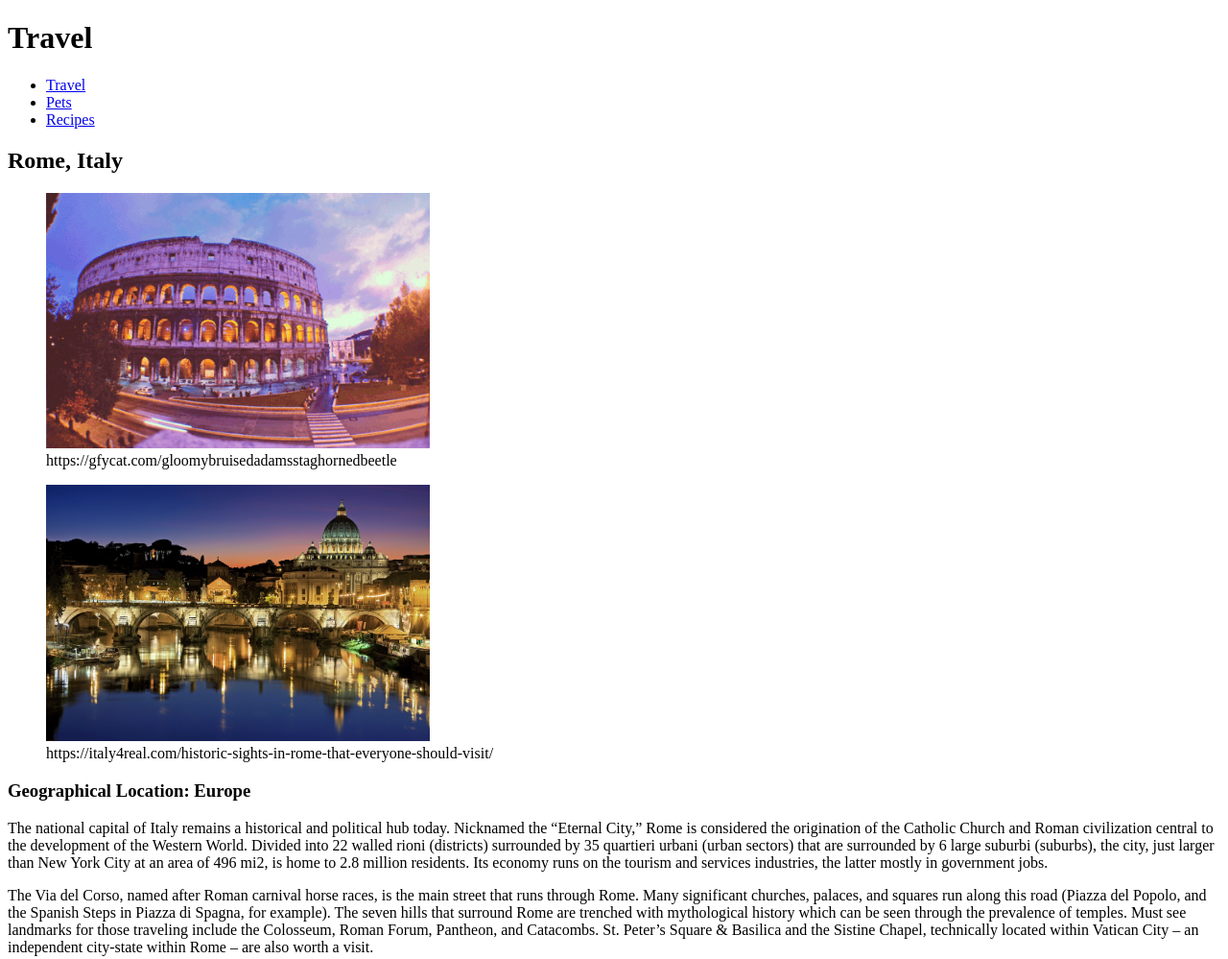
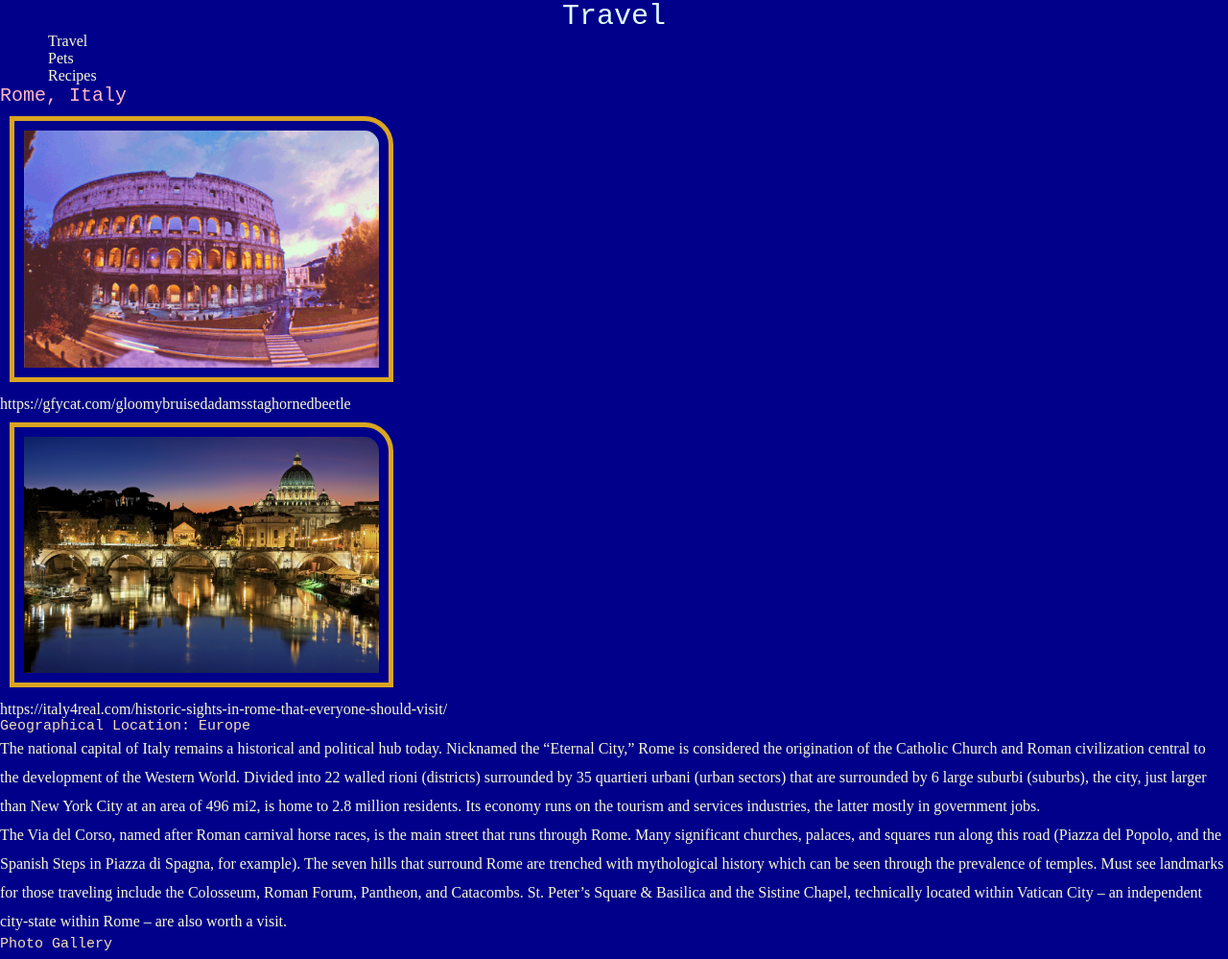
Before and after one commit to irisding512/common_project, a plain HTML site: page index.html in a window 1280 px wide. Shown: the top 999 px of the page at 96% size. Drawn offline with Linux system fonts and the light colour scheme.

Commit message:
Add files via upload

```diff
--- /dev/null
+++ b/css/reset.css
@@ -0,0 +1,100 @@
+/***
+    The new CSS reset - version 1.9 (last updated 19.6.2023)
+    GitHub page: https://github.com/elad2412/the-new-css-reset
+***/
+
+/*
+    Remove all the styles of the "User-Agent-Stylesheet", except for the 'display' property
+    - The "symbol *" part is to solve Firefox SVG sprite bug
+    - The "html" element is excluded, otherwise a bug in Chrome breaks the CSS hyphens property (https://github.com/elad2412/the-new-css-reset/issues/36)
+ */
+*:where(:not(html, iframe, canvas, img, svg, video, audio):not(svg *, symbol *)) {
+    all: unset;
+    display: revert;
+}
+
+/* Preferred box-sizing value */
+*,
+*::before,
+*::after {
+    box-sizing: border-box;
+}
+
+/* Reapply the pointer cursor for anchor tags */
+a, button {
+    cursor: revert;
+}
+
+/* Remove list styles (bullets/numbers) */
+ol, ul, menu {
+    list-style: none;
+}
+
+/* For images to not be able to exceed their container */
+img {
+    max-inline-size: 100%;
+    max-block-size: 100%;
+}
+
+/* removes spacing between cells in tables */
+table {
+    border-collapse: collapse;
+}
+
+/* Safari - solving issue when using user-select:none on the <body> text input doesn't working */
+input, textarea {
+    -webkit-user-select: auto;
+}
+
+/* revert the 'white-space' property for textarea elements on Safari */
+textarea {
+    white-space: revert;
+}
+
+/* minimum style to allow to style meter element */
+meter {
+    -webkit-appearance: revert;
+    appearance: revert;
+}
+
+/* preformatted text - use only for this feature */
+:where(pre) {
+    all: revert;
+}
+
+/* reset default text opacity of input placeholder */
+::placeholder {
+    color: unset;
+}
+
+/* remove default dot (•) sign */
+::marker {
+    content: initial;
+}
+
+/* fix the feature of 'hidden' attribute.
+   display:revert; revert to element instead of attribute */
+:where([hidden]) {
+    display: none;
+}
+
+/* revert for bug in Chromium browsers
+   - fix for the content editable attribute will work properly.
+   - webkit-user-select: auto; added for Safari in case of using user-select:none on wrapper element*/
+:where([contenteditable]:not([contenteditable="false"])) {
+    -moz-user-modify: read-write;
+    -webkit-user-modify: read-write;
+    overflow-wrap: break-word;
+    -webkit-line-break: after-white-space;
+    -webkit-user-select: auto;
+}
+
+/* apply back the draggable feature - exist only in Chromium and Safari */
+:where([draggable="true"]) {
+    -webkit-user-drag: element;
+}
+
+/* Revert Modal native behavior */
+:where(dialog:modal) {
+    all: revert;
+}
--- /dev/null
+++ b/css/style.css
@@ -0,0 +1,35 @@
+body {
+    background-color: darkblue;
+    color: lightgoldenrodyellow;
+}
+h1 {
+    color: lightcyan;
+    font-size: 30px;
+    font-family: "Courier New", Arial;
+    text-align: center;
+}
+h2 {
+    color: lightpink;
+    font-size: 20px;
+    font-family: "Courier New", Arial;
+}
+h3 {
+    color: wheat;
+    font-size: 15px;
+    font-family: "Courier New", Arial;
+}
+p {
+    line-height: 30px;
+}
+img {
+    border-style: solid;
+    border-width: 5px;
+    border-color: goldenrod;
+    border-top-right-radius: 30px;
+    padding: 10px;
+    margin: 10px;
+}
+ul {
+    display: inline-block;
+    margin-left: 50px;
+}
--- a/index.html
+++ b/index.html
@@ -4,6 +4,8 @@
     <meta charset="UTF-8">
     <meta http-equiv="X-UA-Compatible" content="IE=edge">
     <meta name="viewport" content="width=device-width, initial-scale=1.0">
+    <link rel="stylesheet" href="css/reset.css">
+    <link rel="stylesheet" href="css/style.css">
     <title>Travel</title>
 </head>
 <body>
```
